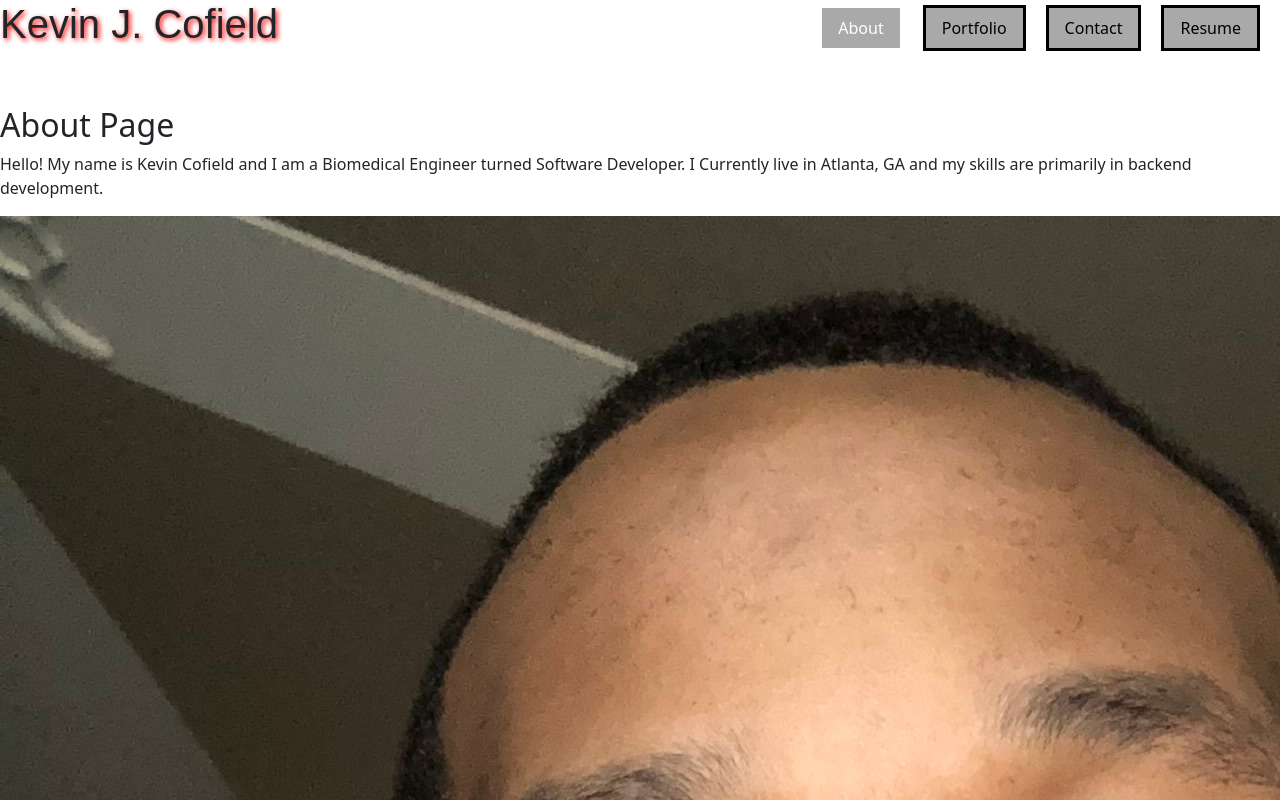
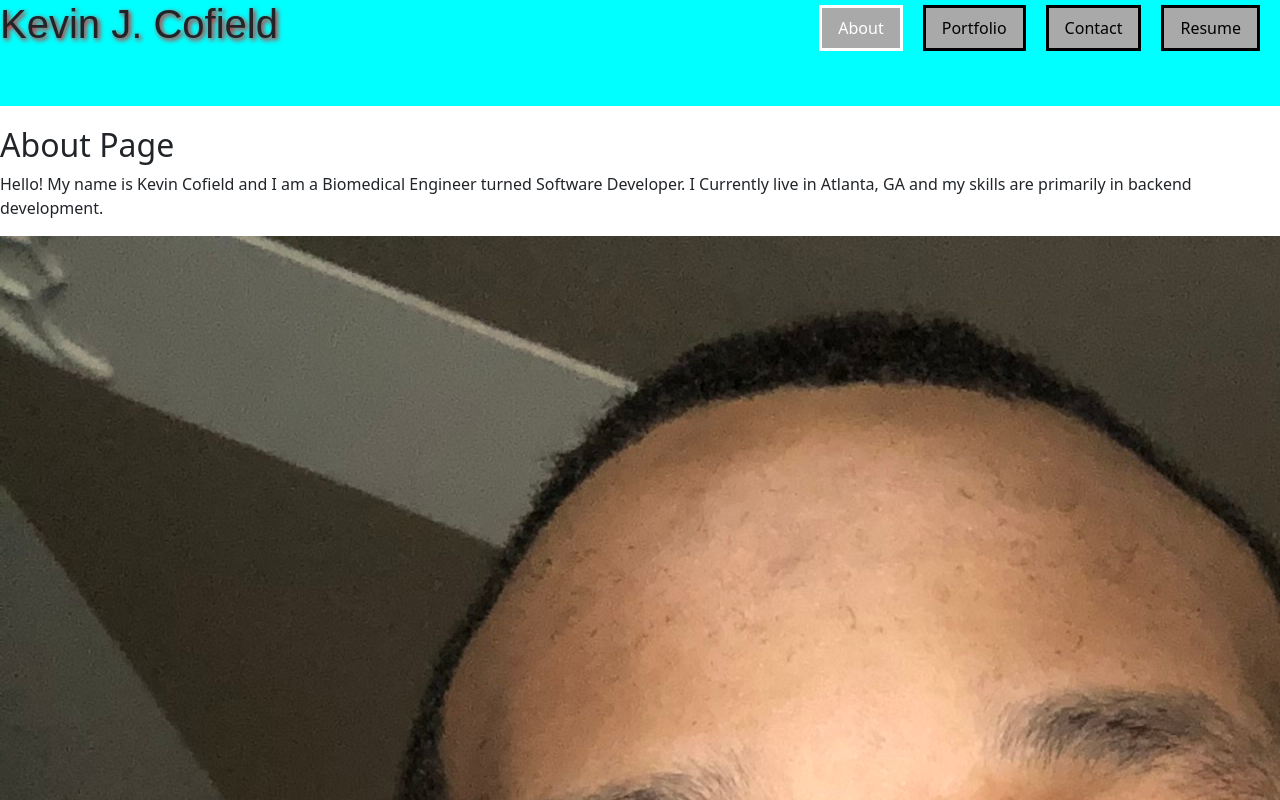
Before and after one commit to Nephew20/React-Portfolio, a React (Create React App) app: page / in a window 1280 px wide. Shown: the top 800 px of the page. Built offline with nearby package versions, Linux system fonts and the light colour scheme; the HTML template or start-up script is replaced by a standard one.

Commit message:
some playing with header

```diff
--- a/src/styles/nav.css
+++ b/src/styles/nav.css
@@ -3,6 +3,8 @@ header {
     align-items: center;
     justify-content: space-between;
     padding-bottom: 50px;
+    background-color: aqua;
+    margin-bottom: 20px;
 }
 
 h1 {
```
Also changed, not shown: src/components/Navbar.js (line endings or trailing spaces), src/images/Kobe-Bryant-Laying-on-Baskettball.webp (added).
